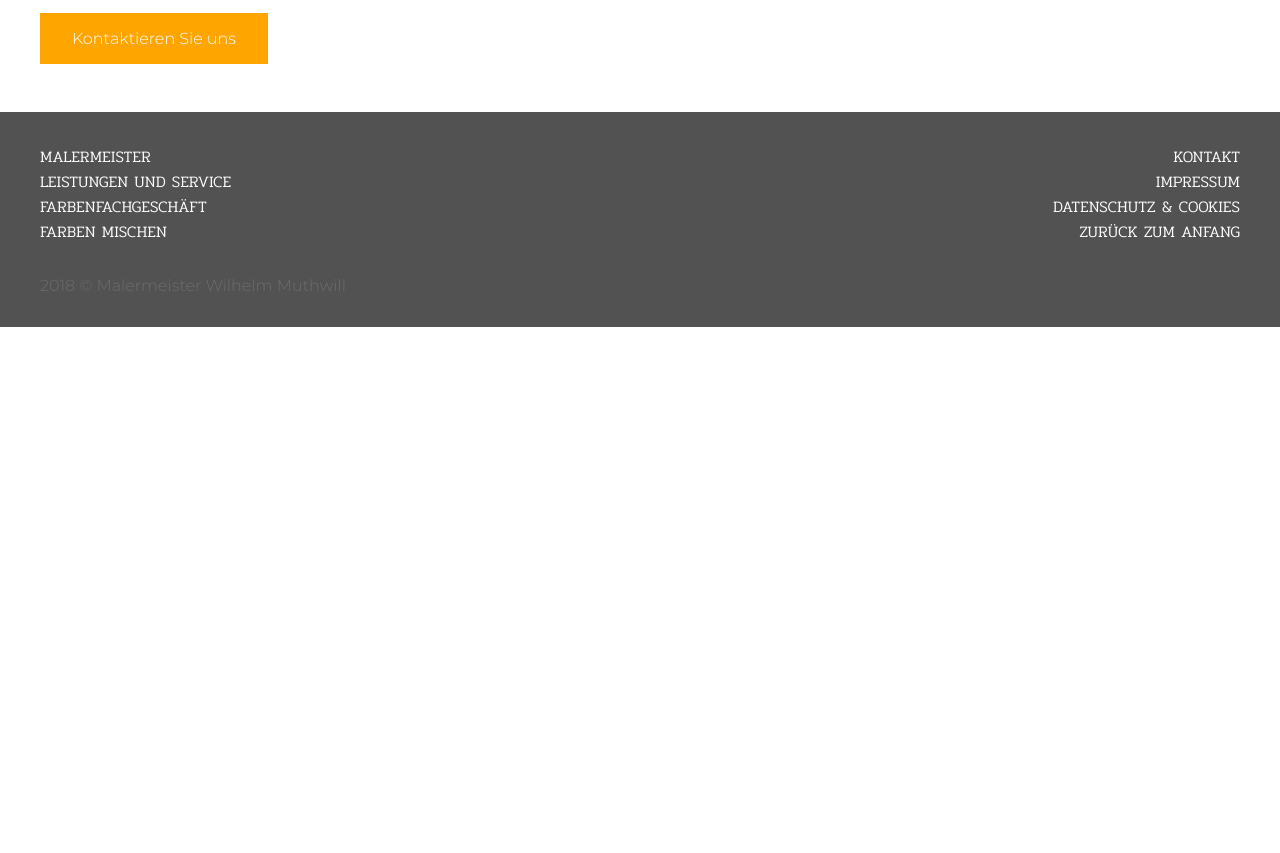
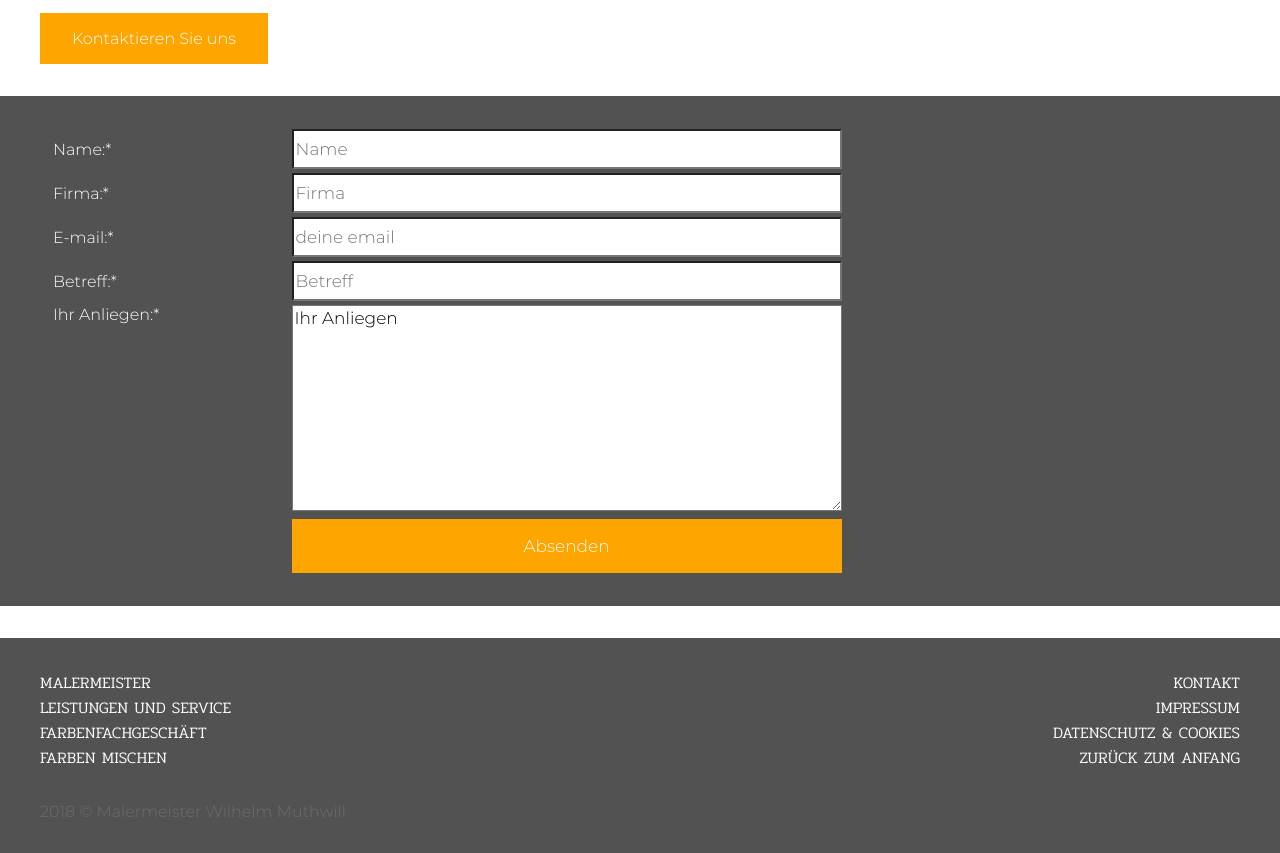
Before and after one commit to ninopasquale/wifi-jwe19, a plain HTML site: page maler/index.html in a window 1280 px wide. Shown: the part 2251-3104 px from the top of the page. Before the commit the page ends 2578 px from the top, so only its background shows below. Drawn offline with Linux system fonts and the light colour scheme.

Commit message:
13.11.2018 - Fine Lezione Input formular

```diff
--- a/maler/css/content-element.css
+++ b/maler/css/content-element.css
@@ -100,3 +100,57 @@ section.content-element {
   }
 
 }
+
+.content-submit input[type="submit"] {
+  display: inline-block;
+  padding: 1em 2em;
+  background: orange;
+  color: white;
+  border: 0;
+  font-family: var(--base-font);
+  font-size: 17px;
+    width: 550px;
+}
+
+.content-submit input[type="submit"]:hover {
+  opacity: .6;
+}
+
+
+.content-submit input[type="text"] {
+  display: inline-block;
+  background: white;
+  color: Black;
+  border: 1;
+  font-family: var(--base-font);
+  font-size: 17px;
+  height: 40px;
+  width: 550px;
+}
+
+.content-submit input[type="email"] {
+  display: inline-block;
+  background: white;
+  color: Black;
+  border: 1;
+  font-family: var(--base-font);
+  font-size: 17px;
+  height: 40px;
+  width: 550px;
+}
+
+.content-submit textarea {
+  display: inline-block;
+  background: white;
+  color: Black;
+  border: 1;
+  font-family: var(--base-font);
+  font-size: 17px;
+  width: 550px;
+}
+
+.content-background {
+  margin-top: 2rem;
+  padding: 20px;
+  background: var(--grey-dark);
+}
--- a/maler/index.html
+++ b/maler/index.html
@@ -113,6 +113,84 @@ Unsere Leistungen im Überblick
         </div>
       </section>
 
+
+<section class="content-element content-background">
+  <div class="content-text inner-wrapper" >
+
+<form  class="content-submit" action="index.html" method="post">
+  <table style="padding: 10px;">
+    <tr >
+      <td  style="width:30%; color: white;" >
+        Name:*
+      </td>
+
+      <td style="width:70%">
+        <input type="text" name="firstname" tabindex="1" id="firstname" value="" placeholder="Name" required>
+      </td>
+    </tr>
+
+    <tr >
+      <td  style="width:30%;  color: white;" >
+        Firma:*
+      </td>
+
+      <td style="width:70%">
+            <input type="text" name="firma" tabindex="2" id="firma" value="" placeholder="Firma" required>
+      </td>
+    </tr>
+
+    <tr >
+      <td style="width:30%; color: white;" >
+        E-mail:*
+      </td>
+
+      <td style="width:70%">
+            <input type="email" name="email" tabindex="3" id="email" value="" placeholder="deine email">
+      </td>
+    </tr>
+
+    <tr >
+      <td  style="width:30%;  color: white;" >
+        Betreff:*
+      </td>
+
+      <td style="width:70%">
+            <input type="text" name="betreff" tabindex="4" id="betreff" value="" placeholder="Betreff" required>
+      </td>
+    </tr>
+
+    <tr >
+      <td valign="top" style="width:30%;  color: white;" >
+        Ihr Anliegen:*
+      </td>
+
+      <td style="width:70%">
+            <textarea name="anliegen" cols=80 rows=10 >Ihr Anliegen</textarea>
+      </td>
+    </tr>
+
+    <tr >
+      <td align="right" style="width:25%">
+      </td>
+
+      <td style="width:60%">
+       <input  type="submit" id="submit" name="submit" value="Absenden" >
+      </td>
+    </tr>
+
+
+  </table>
+
+
+
+    </form>
+
+  </div>
+
+</section>
+
+
+
     </main>
 
 
```
Also changed, not shown: uebung1/css/orizontal-menu.css (+10 -0 lines), uebung1/formular.html (added, +101 -0 lines), uebung1/orizontal-menu.html (+6 -0 lines), uebung1/quiz.html (+6 -0 lines).
